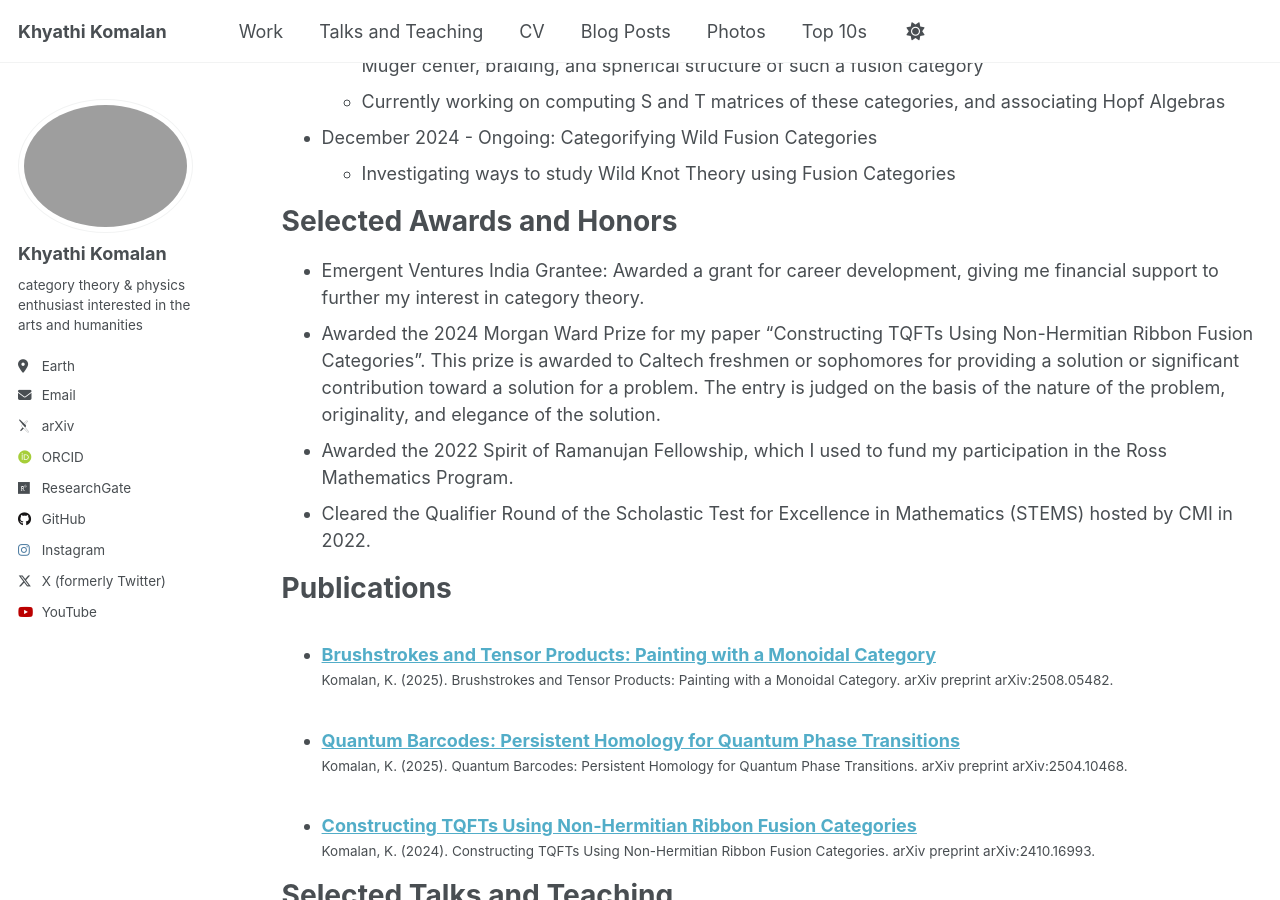
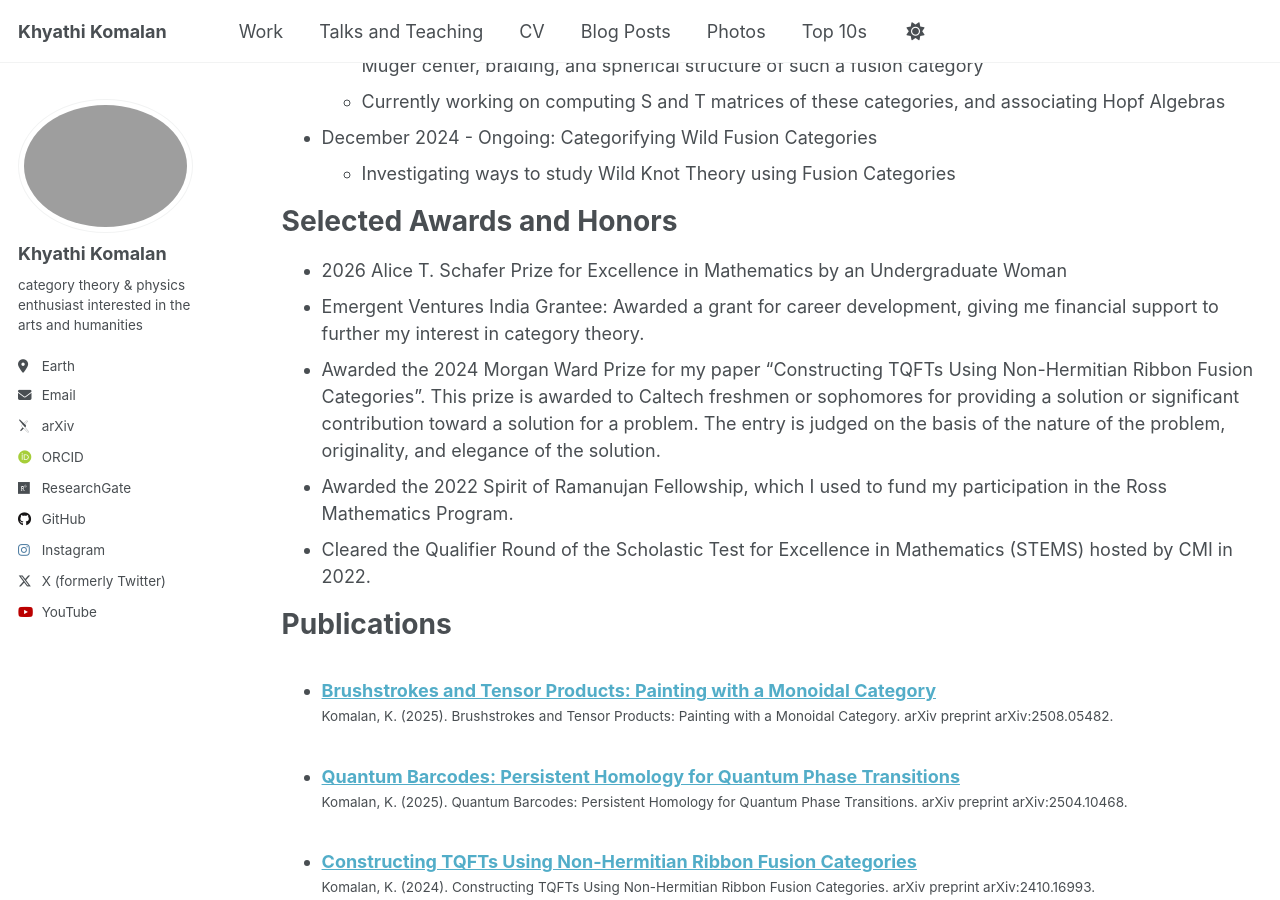
Before and after one commit to khyathikomalan/khyathikomalan.github.io, a Jekyll site: the page built from _pages/cv.md, in a window 1280 px wide and 900 px high, scrolled down 625 px. Built offline with Jekyll 4.4.1, drawn with Linux system fonts in a browser that asks for light colours; some web fonts are replaced.

Commit message:
Update cv.md

```diff
--- a/_pages/cv.md
+++ b/_pages/cv.md
@@ -29,6 +29,7 @@ Selected Projects
 
 Selected Awards and Honors
 ======
+* 2026 Alice T. Schafer Prize for Excellence in Mathematics by an Undergraduate Woman
 * Emergent Ventures India Grantee: Awarded a grant for career development, giving me financial support to further my interest in category theory.
 * Awarded the 2024 Morgan Ward Prize for my paper "Constructing TQFTs Using Non-Hermitian Ribbon Fusion Categories". This prize is awarded to Caltech freshmen or sophomores for providing a solution or significant contribution toward a solution for a problem. The entry is judged on the basis of the nature of the problem, originality, and elegance of the solution.
 * Awarded the 2022 Spirit of Ramanujan Fellowship, which I used to fund my participation in the Ross Mathematics Program.
```
